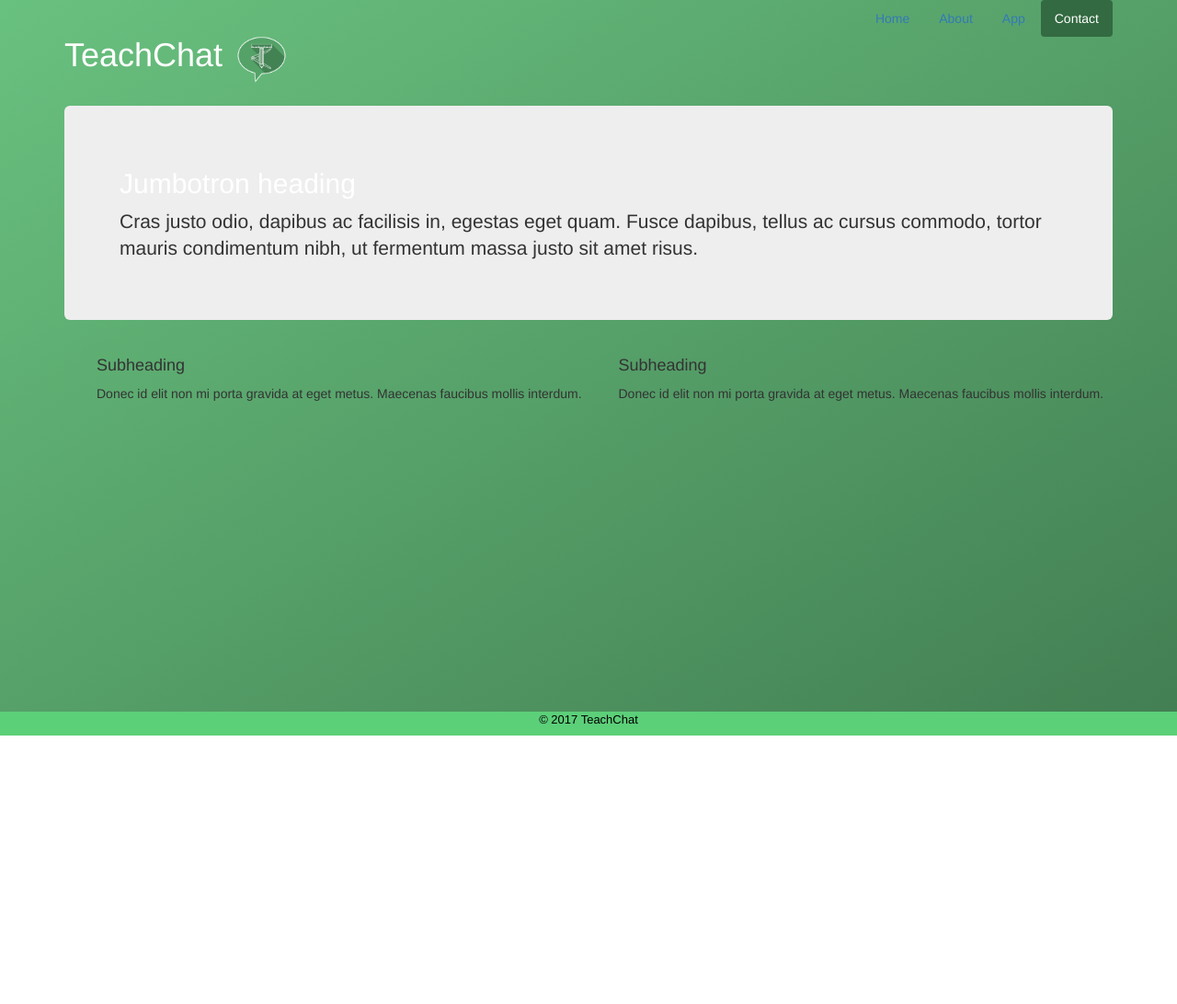
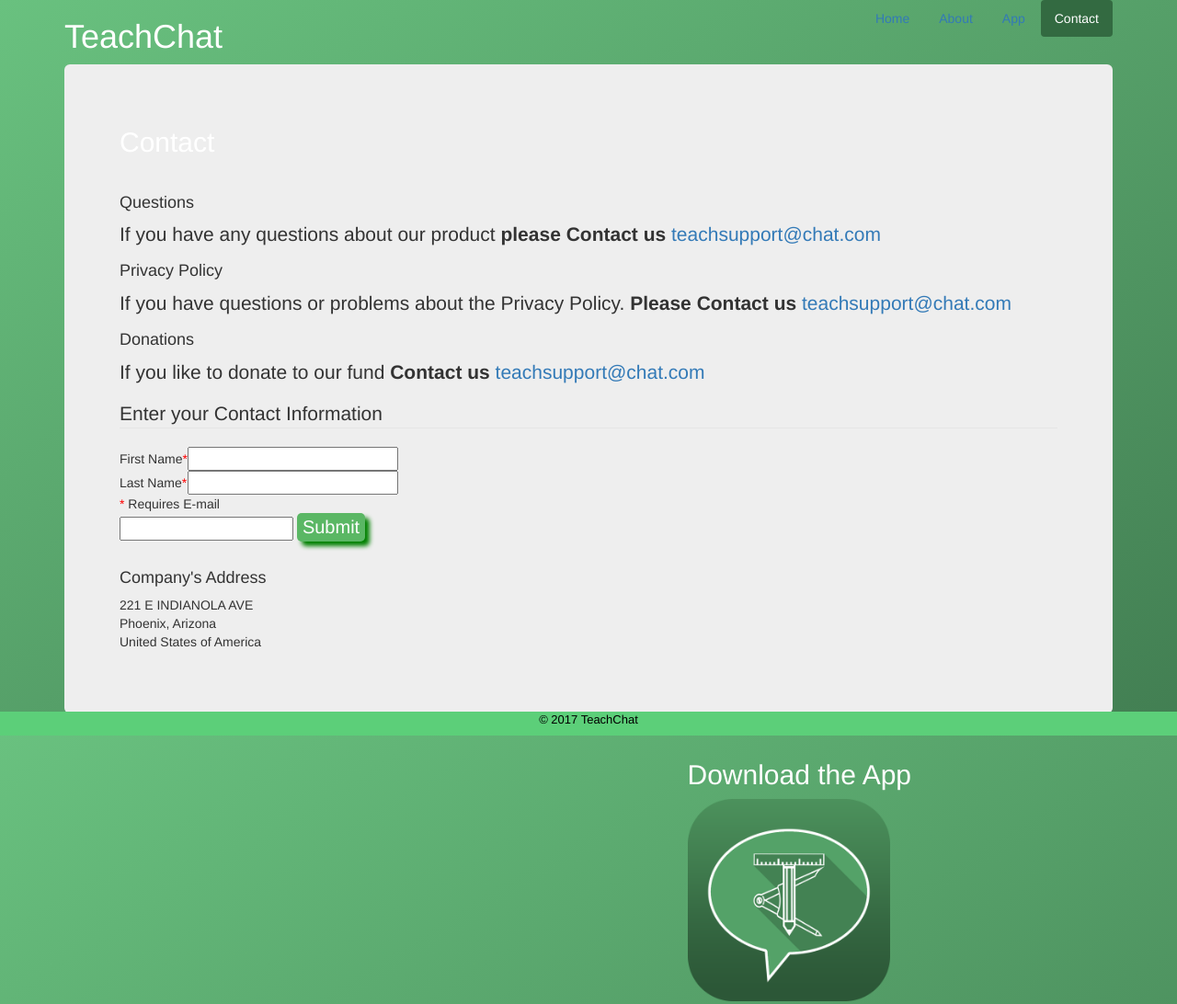
Before and after one commit to jordanstewart497/TeachChat, a plain HTML site: page TeachChat 1.0/contact.html in a window 1280 px wide. Shown: the top 1092 px of the page at 92% size. Before the commit the page ends 800 px from the top, so only its background shows below. Drawn offline with Linux system fonts and the light colour scheme; a script that the page names is missing.

Commit message:
adds contact

```diff
--- a/TeachChat 1.0/contact.html
+++ b/TeachChat 1.0/contact.html
@@ -1,25 +1,18 @@
 <!DOCTYPE html>
 <html lang="en">
-
 <head>
     <meta charset="utf-8">
     <meta http-equiv="X-UA-Compatible" content="IE=edge">
     <meta name="viewport" content="width=device-width, initial-scale=1">
-
-
     <link rel="stylesheet" href="css/bootstrap.css">
-
     <link rel="stylesheet" href="css/styles.css">
-
     <title>TeachChat - Contact</title>
-
     <script src="js/script.js" charset="utf-8"></script>
     <script src="js/bootstrap.js" type="text/javascript"></script>
+    <script src="js/functions.js"></script>
 
 </head>
-
 <body>
-
     <div class="container">
         <div class="header clearfix">
             <nav>
@@ -30,36 +23,86 @@
                     <li role="presentation" class="active"><a href="contact.html">Contact</a></li>
                 </ul>
             </nav>
-            <h1>TeachChat<img src="img/Redesign/LogoTeachChatBubble.png" width="85px" height="85px"></h1>
+            <h1>TeachChat</h1>
         </div>
+        <div class="jumbotron">
+            <h3>Contact</h3>
+            <br>
+            <div class="">
+                <h4>Questions</h4>
+                <p>If you have any questions about our product <b>please Contact us</b> <a href="#">teachsupport@chat.com</a></p>
+            </div>
 
-        <div class="jumbotron">
-            <h3>Jumbotron heading</h3>
-            <p class="lead">Cras justo odio, dapibus ac facilisis in, egestas eget quam. Fusce dapibus, tellus ac cursus commodo, tortor mauris condimentum nibh, ut fermentum massa justo sit amet risus.</p>
-
+            <div>
+                <h4>Privacy Policy</h4>
+                <p>If you have questions or problems about the Privacy Policy. <b>Please Contact us</b> <a href="#">teachsupport@chat.com</a></p>
+              </div>
+              <div class="">
+                  <h4>Donations</h4>
+                  <p>If you like to donate to our fund <b> Contact us</b> <a href="#">teachsupport@chat.com</a></p>
+              </div>
+<div>
+                <fieldset>
+                    <legend>Enter your Contact Information</legend>
+                    <table>
+                        <tr>
+                            <td class="labelcell" onsubmit="return checkForm2();">First Name<span style="color: red">*</span></td>
+                            <td class="inputcell2">
+                                <input class="text" name="fname" id="fname" size="25" />
+                            </td>
+                        </tr>
+                        <tr>
+                            <td class="labelcell" onsubmit="return checkForm2();">Last Name<span style="color: red">*</span></td>
+                            <td class="inputcell2">
+                                <input class="text" name="lname" id="lname" size="25" />
+                            </td>
+                        </tr>
+                    </table>
+                    <tr>
+                        <td colspan="2"><span style="color: red">*</span> Requires E-mail</td>
+                        <!-- Email validation for Privacy support -->
+                        <form name="theEmail" onsubmit="return validateEmail();" method="post">
+                            <input type="text" name="email">
+                            <button type="submit" name="button">Submit</button>
+                        </form>
+                    </tr>
+                </fieldset>
+</div>
+            <br>
+            <h4>Company's Address</h4>
+            <address class="">
+              221 E INDIANOLA AVE
+              <br>
+              Phoenix, Arizona
+              <br>
+              United States of America
+            </address>
         </div>
-
         <div class="row marketing">
             <div class="col-lg-6">
-                <h4>Subheading</h4>
-                <p>Donec id elit non mi porta gravida at eget metus. Maecenas faucibus mollis interdum.</p>
 
             </div>
-
-            <div class="col-lg-6">
-                <h4>Subheading</h4>
-                <p>Donec id elit non mi porta gravida at eget metus. Maecenas faucibus mollis interdum.</p>
-
+            <!-- Logo/Download -->
+            <div class="col-lg-6" id="grien">
+                <h3>Download the App</h3>
+                <div>
+                    <a href="#"><img src="img/Redesign/LogoTC-App.png" height="220px" width="220px"></a>
+                </div>
+                <br>
+                <div class="">
+                    <p>Get App</p>
+                    <!-- Find something better than the anchor -->
+                    <a href="#"> <button type="button" name="button">Download App</button>
+                    </a>
+                </div>
             </div>
         </div>
-
         <footer class="footer">
             <p>&copy; 2017 TeachChat</p>
         </footer>
-
     </div>
     <!-- /container -->
 
+    <br><br><br>
 </body>
-
 </html>
```
